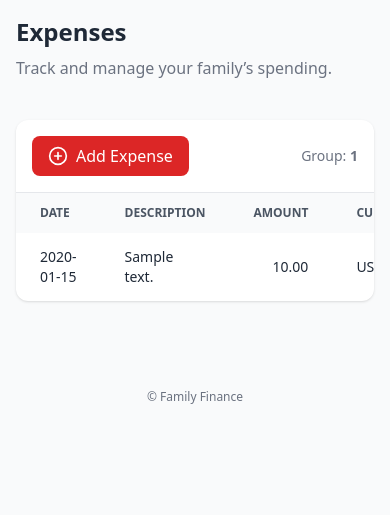
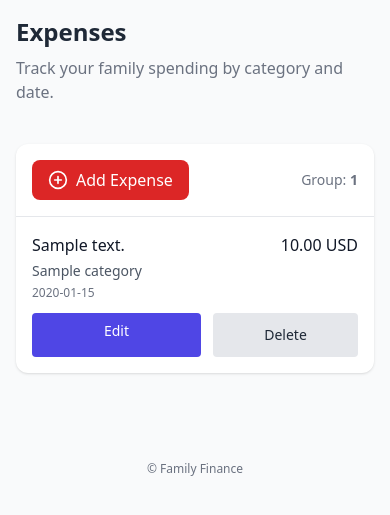
Before and after one commit to foyruser/Family-Financial-Dashboard, a Flask app: page /expenses in a window 390 px wide. Shown: the part 69-584 px from the top of the page. Run offline with Flask 3, Linux system fonts and the light colour scheme; the visitor is signed in with stand-in values (Sample User, id 1); a database or web service that is not in the repository returns one stand-in record (values such as "Sample title"); parts of the project's set-up code (start-up, migrations or seed data) failed here and were passed over; some libraries are stand-ins or nearby versions.

Commit message:
Update expenses.html

```diff
--- a/templates/expenses.html
+++ b/templates/expenses.html
@@ -1,11 +1,11 @@
 {% extends "base.html" %}
 {% block title %}Expenses{% endblock %}
 {% block header_title %}<h1 class="text-2xl font-bold mb-2">Expenses</h1>{% endblock %}
-{% block header_subtitle %}<p class="text-gray-500 mb-6">Track and manage your family’s spending.</p>{% endblock %}
+{% block header_subtitle %}<p class="text-gray-500 mb-6">Track your family spending by category and date.</p>{% endblock %}
 
 {% block content %}
 <div class="bg-white rounded-xl shadow overflow-hidden">
-  <div class="px-4 py-4 flex justify-between items-center border-b">
+  <div class="px-4 py-4 flex items-center justify-between border-b">
     <a href="{{ url_for('add_expense') }}" class="inline-flex items-center px-4 py-2 bg-red-600 text-white rounded-lg hover:bg-red-700">
       <i data-lucide="plus-circle" class="w-5 h-5 mr-2"></i>Add Expense
     </a>
@@ -13,37 +13,35 @@
   </div>
 
   {% if expenses and expenses|length %}
-  <div class="overflow-x-auto">
+  {# Desktop table #}
+  <div class="hidden sm:block overflow-x-auto">
     <table class="min-w-full text-sm">
       <thead class="bg-gray-50 text-gray-600 uppercase text-xs">
         <tr>
+          <th class="px-6 py-3 text-left">Description</th>
+          <th class="px-6 py-3 text-left">Category</th>
+          <th class="px-6 py-3 text-left">Currency</th>
+          <th class="px-6 py-3 text-right">Amount</th>
           <th class="px-6 py-3 text-left">Date</th>
-          <th class="px-6 py-3 text-left">Description</th>
-          <th class="px-6 py-3 text-right">Amount</th>
-          <th class="px-6 py-3 text-left">Currency</th>
-          <th class="px-6 py-3 text-left">Category</th>
           <th class="px-6 py-3 text-right w-40">Actions</th>
         </tr>
       </thead>
       <tbody class="divide-y">
-        {% for expense in expenses %}
+        {% for e in expenses %}
         <tr class="hover:bg-gray-50">
-          <td class="px-6 py-3">{{ expense.expense_date }}</td>
-          <td class="px-6 py-3">{{ expense.description }}</td>
-          <td class="px-6 py-3 text-right">{% if expense.amount is not none %}{{ "{:,.2f}".format(expense.amount) }}{% else %}-{% endif %}</td>
-          <td class="px-6 py-3">{{ expense.currency }}</td>
-          <td class="px-6 py-3">{{ expense.category }}</td>
+          <td class="px-6 py-3">{{ e.description }}</td>
+          <td class="px-6 py-3">{{ e.category }}</td>
+          <td class="px-6 py-3">{{ e.currency }}</td>
+          <td class="px-6 py-3 text-right">{{ "{:,.2f}".format(e.amount or 0) }}</td>
+          <td class="px-6 py-3">{{ e.expense_date }}</td>
           <td class="px-6 py-3 text-right">
-            <div class="inline-flex items-center space-x-2">
-              <a href="{{ url_for('edit_expense', expense_id=expense.id) }}"
-                 class="px-3 py-1.5 bg-indigo-600 text-white rounded-md hover:bg-indigo-700 inline-flex items-center">
+            <div class="inline-flex items-center gap-2">
+              <a href="{{ url_for('edit_expense', expense_id=e.id) }}" class="px-3 py-1.5 rounded bg-indigo-600 text-white hover:bg-indigo-700 inline-flex items-center">
                 <i data-lucide="pencil" class="w-4 h-4 mr-1"></i>Edit
               </a>
-              <form method="POST" action="{{ url_for('delete_expense', expense_id=expense.id) }}" onsubmit="return confirmDelete(event, 'expense');">
-                {% if csrf_token %}
-                  <input type="hidden" name="csrf_token" value="{{ csrf_token() }}">
-                {% endif %}
-                <button type="submit" class="px-3 py-1.5 bg-gray-200 text-gray-700 rounded-md hover:bg-gray-300 inline-flex items-center">
+              <form method="POST" action="{{ url_for('delete_expense', expense_id=e.id) }}" onsubmit="return confirm('Delete this expense?');">
+                {% if csrf_token %}<input type="hidden" name="csrf_token" value="{{ csrf_token() }}">{% endif %}
+                <button class="px-3 py-1.5 rounded bg-gray-200 text-gray-700 hover:bg-gray-300 inline-flex items-center">
                   <i data-lucide="trash-2" class="w-4 h-4 mr-1"></i>Delete
                 </button>
               </form>
@@ -54,23 +52,40 @@
       </tbody>
     </table>
   </div>
+
+  {# Mobile card list #}
+  <ul class="sm:hidden divide-y">
+    {% for e in expenses %}
+    <li class="p-4">
+      <div class="flex justify-between items-start gap-3">
+        <div>
+          <div class="font-medium text-gray-900">{{ e.description }}</div>
+          <div class="text-sm text-gray-600 mt-1">{{ e.category }}</div>
+          <div class="text-xs text-gray-500 mt-1">{{ e.expense_date }}</div>
+        </div>
+        <div class="text-right">
+          <div class="text-gray-900">{{ "{:,.2f}".format(e.amount or 0) }} {{ e.currency }}</div>
+        </div>
+      </div>
+      <div class="mt-3 flex gap-3">
+        <a href="{{ url_for('edit_expense', expense_id=e.id) }}" class="flex-1 text-center px-3 py-2 rounded bg-indigo-600 text-white text-sm">Edit</a>
+        <form method="POST" action="{{ url_for('delete_expense', expense_id=e.id) }}" class="flex-1" onsubmit="return confirm('Delete this expense?');">
+          {% if csrf_token %}<input type="hidden" name="csrf_token" value="{{ csrf_token() }}">{% endif %}
+          <button class="w-full px-3 py-2 rounded bg-gray-200 text-gray-800 text-sm">Delete</button>
+        </form>
+      </div>
+    </li>
+    {% endfor %}
+  </ul>
   {% else %}
-  <div class="p-8 text-center text-gray-500">
-    No expenses yet. <a class="text-red-600 hover:text-red-700 font-medium" href="{{ url_for('add_expense') }}">Add your first expense</a>.
-  </div>
+    <div class="p-8 text-center text-gray-500">
+      No expenses yet. <a class="text-blue-600 hover:text-blue-700 font-medium" href="{{ url_for('add_expense') }}">Add your first expense</a>.
+    </div>
   {% endif %}
 </div>
 {% endblock %}
 
 {% block scripts %}
 {{ super() }}
-<script>
-  function confirmDelete(e, what) {
-    if (!confirm(`Are you sure you want to delete this ${what}? This cannot be undone.`)) {
-      e.preventDefault();
-      return false;
-    }
-    return true;
-  }
-</script>
+<script> if (window.lucide) { try { lucide.createIcons(); } catch(e){} } </script>
 {% endblock %}
```
